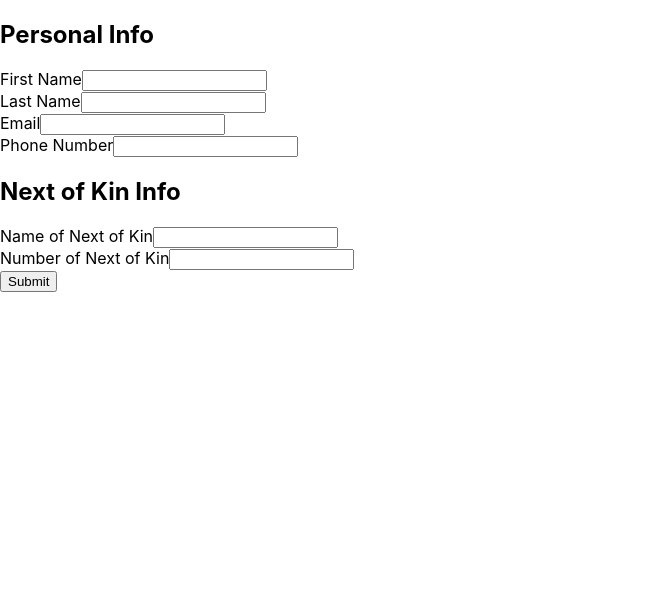
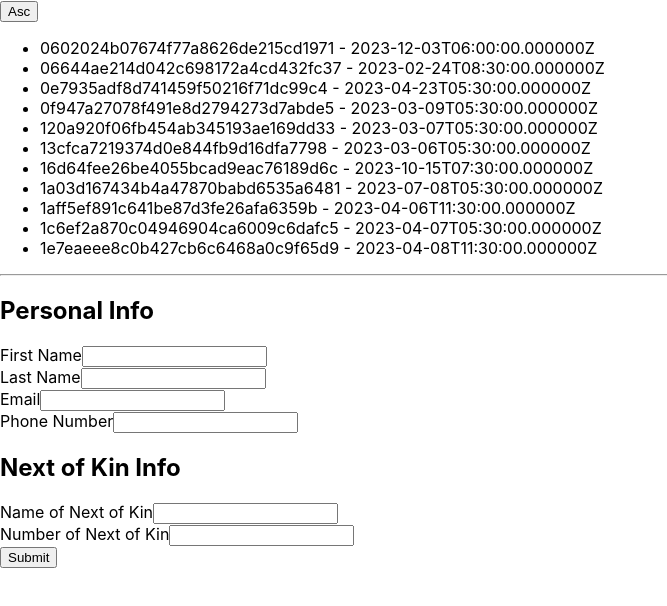
Before and after one commit to webDevTolu/cuddly-garbanzo, a React (Create React App) app in the folder ololade-form/: page / in a window 1280 px wide. Shown: the top 606 px of the page, without its empty margins (0-667 px from the left). Built offline with nearby package versions, Linux system fonts and the light colour scheme.

Commit message:
sort trips

```diff
--- a/ololade-form/src/App.tsx
+++ b/ololade-form/src/App.tsx
@@ -1,4 +1,12 @@
-import { ChangeEvent, FormEvent, useEffect, useRef, useState } from "react";
+import {
+  ChangeEvent,
+  FormEvent,
+  Fragment,
+  useEffect,
+  useRef,
+  useState,
+} from "react";
+import AllTrips from "./components/AllTrips";
 
 interface PassengerType {
   firstName: string;
@@ -53,6 +61,9 @@ function App() {
   }, [passengers]);
 
   return (
+    <Fragment>
+      <AllTrips />
+      <hr />
       <div className="App">
         <form onSubmit={handleSubmit}>
           <h2>Personal Info</h2>
@@ -135,6 +146,7 @@ function App() {
           <p key={passenger.email}>{passenger.firstName}</p>
         ))}
       </div>
+    </Fragment>
   );
 }
 
--- /dev/null
+++ b/ololade-form/src/components/AllTrips.tsx
@@ -0,0 +1,41 @@
+import { useEffect, useState } from "react";
+import { Trip, allTrips } from "../data";
+import TripList from "./TripList";
+import { sortTrips } from "../utils/sortTrip";
+
+const AllTrips = () => {
+  const [formattedTrips, setFormattedTrips] = useState<Trip[]>(allTrips);
+  const [sortType, setSortType] = useState<boolean>(true);
+
+  const handleSort = () => {
+    setSortType((prev) => !prev);
+    // sorting function
+    const sortedTrips = sortTrips({
+      trips: formattedTrips,
+      order: sortType ? "asc" : "desc",
+    });
+    setFormattedTrips(sortedTrips);
+  };
+
+  useEffect(() => {
+    // automatically sort trips in the ascending order on first load
+    const sortedTrips = sortTrips({
+      trips: formattedTrips,
+      order: "asc",
+    });
+    setFormattedTrips(sortedTrips);
+  }, [formattedTrips]);
+
+  return (
+    <div>
+      <div>
+        <button type="button" onClick={handleSort}>
+          {sortType ? "Asc" : "Desc"}
+        </button>
+      </div>
+      <TripList trips={formattedTrips} />
+    </div>
+  );
+};
+
+export default AllTrips;
--- /dev/null
+++ b/ololade-form/src/components/SingleTrip.tsx
@@ -0,0 +1,18 @@
+import { FC } from "react";
+import { Trip } from "../data";
+
+const SingleTrip: FC<Trip> = ({
+  id,
+  departure_date,
+  fare,
+  status,
+  validated,
+}) => {
+  return (
+    <li className="flex flex-col gap-4 items-center">
+      <span>{id}</span> - <span>{departure_date}</span>
+    </li>
+  );
+};
+
+export default SingleTrip;
--- /dev/null
+++ b/ololade-form/src/components/TripList.tsx
@@ -0,0 +1,22 @@
+import { FC } from "react";
+import { Trips } from "../data";
+import SingleTrip from "./SingleTrip";
+
+const TripList: FC<Trips> = ({ trips }) => {
+  return (
+    <ul className="flex flex-col gap-8 divide-y">
+      {trips.map((trip) => (
+        <SingleTrip
+          key={trip.id}
+          id={trip.id}
+          departure_date={trip.departure_date}
+          fare={trip.fare}
+          status={trip.status}
+          validated={trip.validated}
+        />
+      ))}
+    </ul>
+  );
+};
+
+export default TripList;
--- /dev/null
+++ b/ololade-form/src/data.ts
@@ -0,0 +1,96 @@
+export const allTrips: Trip[] = [
+  {
+    id: "0602024b07674f77a8626de215cd1971",
+    departure_date: "2023-12-03T06:00:00.000000Z",
+    fare: "800.00",
+    status: null,
+    validated: "No",
+  },
+  {
+    id: "06644ae214d042c698172a4cd432fc37",
+    departure_date: "2023-02-24T08:30:00.000000Z",
+    fare: "7800.00",
+    status: "1",
+    validated: "No",
+  },
+  {
+    id: "0e7935adf8d741459f50216f71dc99c4",
+    departure_date: "2023-04-23T05:30:00.000000Z",
+    fare: "100.00",
+    status: "1",
+    validated: "No",
+  },
+  {
+    id: "0f947a27078f491e8d2794273d7abde5",
+    departure_date: "2023-03-09T05:30:00.000000Z",
+    fare: "100.00",
+    status: "1",
+    validated: "No",
+  },
+  {
+    id: "120a920f06fb454ab345193ae169dd33",
+    departure_date: "2023-03-07T05:30:00.000000Z",
+    fare: "100.00",
+    status: "1",
+    validated: "No",
+  },
+  {
+    id: "13cfca7219374d0e844fb9d16dfa7798",
+    departure_date: "2023-03-06T05:30:00.000000Z",
+    fare: "100.00",
+    status: "1",
+    validated: "No",
+  },
+  {
+    id: "16d64fee26be4055bcad9eac76189d6c",
+    departure_date: "2023-10-15T07:30:00.000000Z",
+    fare: "100.00",
+    status: "1",
+    validated: "No",
+  },
+  {
+    id: "1a03d167434b4a47870babd6535a6481",
+    departure_date: "2023-07-08T05:30:00.000000Z",
+    fare: "100.00",
+    status: "1",
+    validated: "No",
+  },
+  {
+    id: "1aff5ef891c641be87d3fe26afa6359b",
+    departure_date: "2023-04-06T11:30:00.000000Z",
+    fare: "100.00",
+    status: "1",
+    validated: "No",
+  },
+  {
+    id: "1c6ef2a870c04946904ca6009c6dafc5",
+    departure_date: "2023-04-07T05:30:00.000000Z",
+    fare: "100.00",
+    status: "1",
+    validated: "No",
+  },
+  {
+    id: "1e7eaeee8c0b427cb6c6468a0c9f65d9",
+    departure_date: "2023-04-08T11:30:00.000000Z",
+    fare: "100.00",
+    status: "1",
+    validated: "No",
+  },
+];
+
+export interface Trip {
+  id: string;
+  departure_date: string;
+  fare: string;
+  status: string | null;
+  validated: string;
+}
+
+export interface Trips {
+  trips: Trip[];
+}
+
+export interface sortTripsFunction {
+  trips: Trip[];
+  order: "asc" | "desc";
+}
--- /dev/null
+++ b/ololade-form/src/utils/sortTrip.ts
@@ -0,0 +1,15 @@
+import { Trip, sortTripsFunction } from "../data";
+
+export const sortTrips = ({ trips, order }: sortTripsFunction): Trip[] => {
+  const sortedTrips = trips.sort((a, b) => {
+    const dateA = new Date(a.departure_date).getTime();
+    const dateB = new Date(b.departure_date).getTime();
+
+    if (order === "asc") {
+      return dateA - dateB;
+    } else {
+      return dateB - dateA;
+    }
+  });
+  return sortedTrips;
+};
```
Lines whose indentation alone changed are shown as unchanged.
